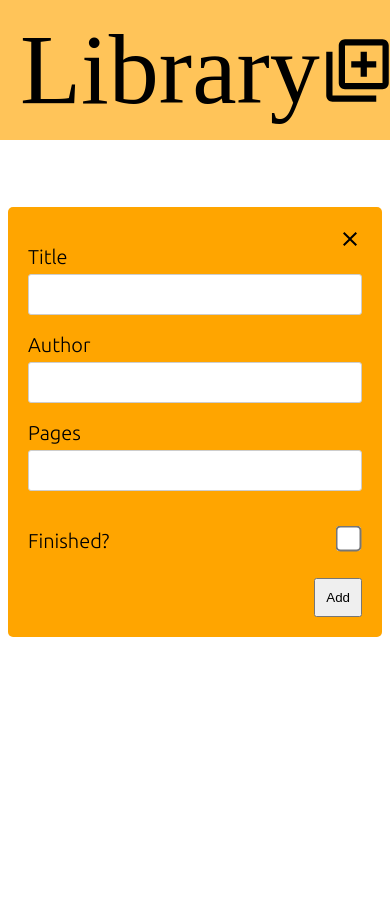
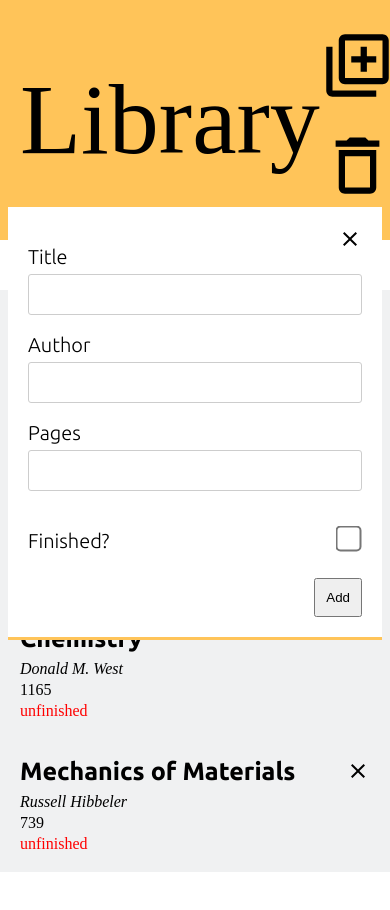
Before and after one commit to freshmre/library, a plain HTML site: page index.html in a window 390 px wide. Both pictures are taken after a click on the picture 357 px from the left and 70 px from the top of the page. Before the commit the page ends 844 px from the top, so only its background shows below. Drawn offline with Linux system fonts and the light colour scheme.

Commit message:
Add delete books functionality

```diff
--- a/index.html
+++ b/index.html
@@ -11,7 +11,10 @@
   <div id="container">
     <header>
       <p>Library</p>
-      <img id="add-book-icon" src="assets/library_add_black_24dp.svg" alt="Add new book to library">
+      <div id="main-buttons">
+        <img id="add-book-icon" src="assets/library_add_black_24dp.svg" alt="Add new book to library">
+        <img id="delete-all-icon" src="assets/delete_black_24dp.svg" alt="Delete all books">
+      </div>
     </header>
     <div id="entries">
     </div>
--- a/logic.js
+++ b/logic.js
@@ -18,11 +18,18 @@ function addBookToLibrary(title, author, pages, read) {
 }
 
 function makeBookDOMElement(book) {
+  let xBtn = document.createElement('img');
   let titleNode = document.createElement('div');
   let authorNode = document.createElement('div');
   let pagesNode = document.createElement('div');
   let readNode = document.createElement('div');
   let bookNode = document.createElement('div');
+
+  xBtn.setAttribute('src', 'assets/close_black_24dp.svg');
+  xBtn.setAttribute('alt', 'Delete book');
+  xBtn.style.float = 'right';
+  xBtn.style.cursor = 'pointer';
+  xBtn.addEventListener('click', deleteBook);
 
   titleNode.classList.add('book-title');
   titleNode.textContent = book.title;
@@ -33,6 +40,7 @@ function makeBookDOMElement(book) {
   pagesNode.classList.add('pages');
   pagesNode.textContent = book.pages;
 
+  readNode.addEventListener('click', toggleReadStatus);
   readNode.classList.add('is-read');
   if (book.read) {
     readNode.classList.add('read');
@@ -45,6 +53,7 @@ function makeBookDOMElement(book) {
 
   bookNode.classList.add('book');
 
+  bookNode.appendChild(xBtn);
   bookNode.appendChild(titleNode);
   bookNode.appendChild(authorNode);
   bookNode.appendChild(pagesNode);
@@ -55,10 +64,25 @@ function makeBookDOMElement(book) {
 
 function updateEntriesList(entriesListDOM, bookList) {
   entriesListDOM.innerHTML = '';
+  bookOrder = 0;
   bookList.forEach(book => {
     let newBook = makeBookDOMElement(book);
+    newBook.dataset.index = bookOrder;
     entriesListDOM.append(newBook);
+    bookOrder++;
   })
+}
+
+function deleteBook(e) {
+  indexToDelete = e.srcElement.parentElement.dataset.index;
+  myLibrary.splice(indexToDelete, 1);
+  updateEntriesList(libraryEntries, myLibrary);
+}
+
+function toggleReadStatus(e) {
+  indexToChange = e.srcElement.parentElement.dataset.index;
+  myLibrary[indexToChange].read = !myLibrary[indexToChange].read;
+  updateEntriesList(libraryEntries, myLibrary);
 }
 
 function clearFields() {
@@ -73,8 +97,14 @@ function togglePopup() {
   container.classList.toggle('active');
 }
 
+function deleteAllBooks() {
+  myLibrary = [];
+  updateEntriesList(libraryEntries, myLibrary);
+}
+
 const libraryEntries = document.getElementById('entries');
 const addBtn = document.getElementById('add-book-icon');
+const delAllBtn = document.getElementById('delete-all-icon');
 const closeBtn = document.getElementById('close-button');
 const popup = document.getElementById('popup');
 const container = document.getElementById('container');
@@ -85,6 +115,7 @@ const finishedCheckbox = document.getElementById('finished-box');
 const addBookForm = document.querySelector('#popup form');
 
 addBtn.addEventListener('click', togglePopup);
+delAllBtn.addEventListener('click', deleteAllBooks);
 
 closeBtn.addEventListener('click', e => {
   togglePopup();
@@ -103,9 +134,9 @@ addBookForm.onsubmit = e => {
   updateEntriesList(libraryEntries, myLibrary);
 }
 
-// addBookToLibrary('Industrial Society and Its Future', 'Theodore John Kaczynski', 188, true);
-// addBookToLibrary('Industrial Society and Its Future', 'Theodore John Kaczynski', 188, true);
-// addBookToLibrary('Industrial Society and Its Future', 'Theodore John Kaczynski', 188, true);
-// addBookToLibrary('Industrial Society and Its Future', 'Theodore John Kaczynski', 188, true);
+addBookToLibrary('Industrial Society and Its Future', 'Theodore John Kaczynski', 140, true);
+addBookToLibrary('Electronics Made Simple', 'Henry Jacobowitz', 191, false);
+addBookToLibrary('Fundamentals of Analytical Chemistry', 'Donald M. West', 1165, false);
+addBookToLibrary('Mechanics of Materials', 'Russell Hibbeler', 739, false);
 
 updateEntriesList(libraryEntries, myLibrary);
--- a/style.css
+++ b/style.css
@@ -10,22 +10,26 @@ header {
   align-items: center;
 }
 
-#add-book-icon {
+#add-book-icon,
+#delete-all-icon {
   height: 75px;
   cursor: pointer;
 }
 
 #popup {
   position: fixed;
-  background-color: orange;
+  background-color: white;
   top: 45%;
   left: 50%;
   transform: translate(-50%, -50%);
   padding: 20px;
+  border-style: solid;
+  border-color:rgba(255, 165, 0, 0.65);
+  border-block-width: 3px;
+  border-bottom-width: 3px;
   z-index: 1000;
   font-size: 20px;
   font-family: 'Ubuntu', sand-serif;
-  border-radius: 5px;
   visibility: hidden;
 }
 
```
Also changed, not shown: assets/delete_black_24dp.svg (added).
